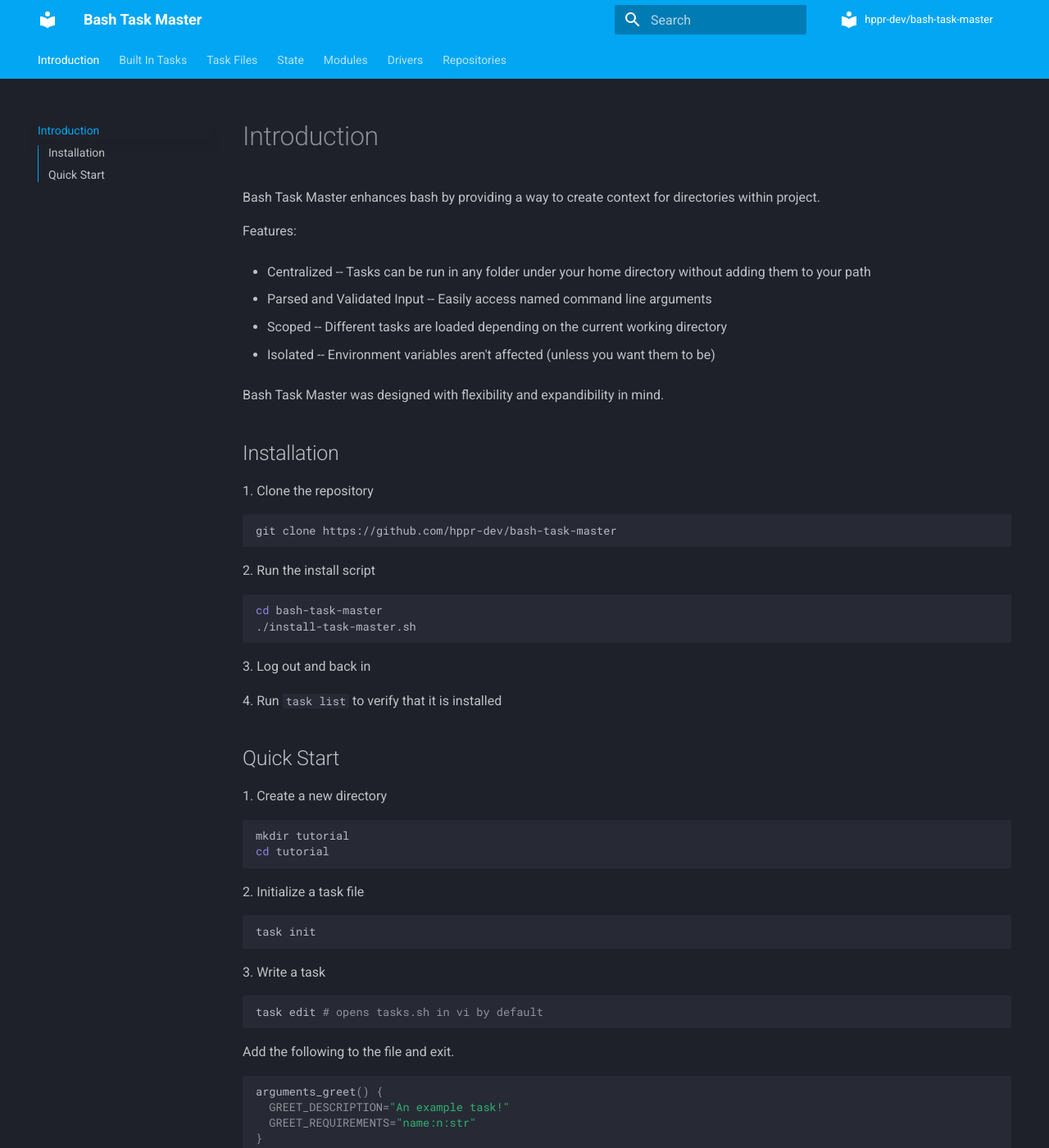
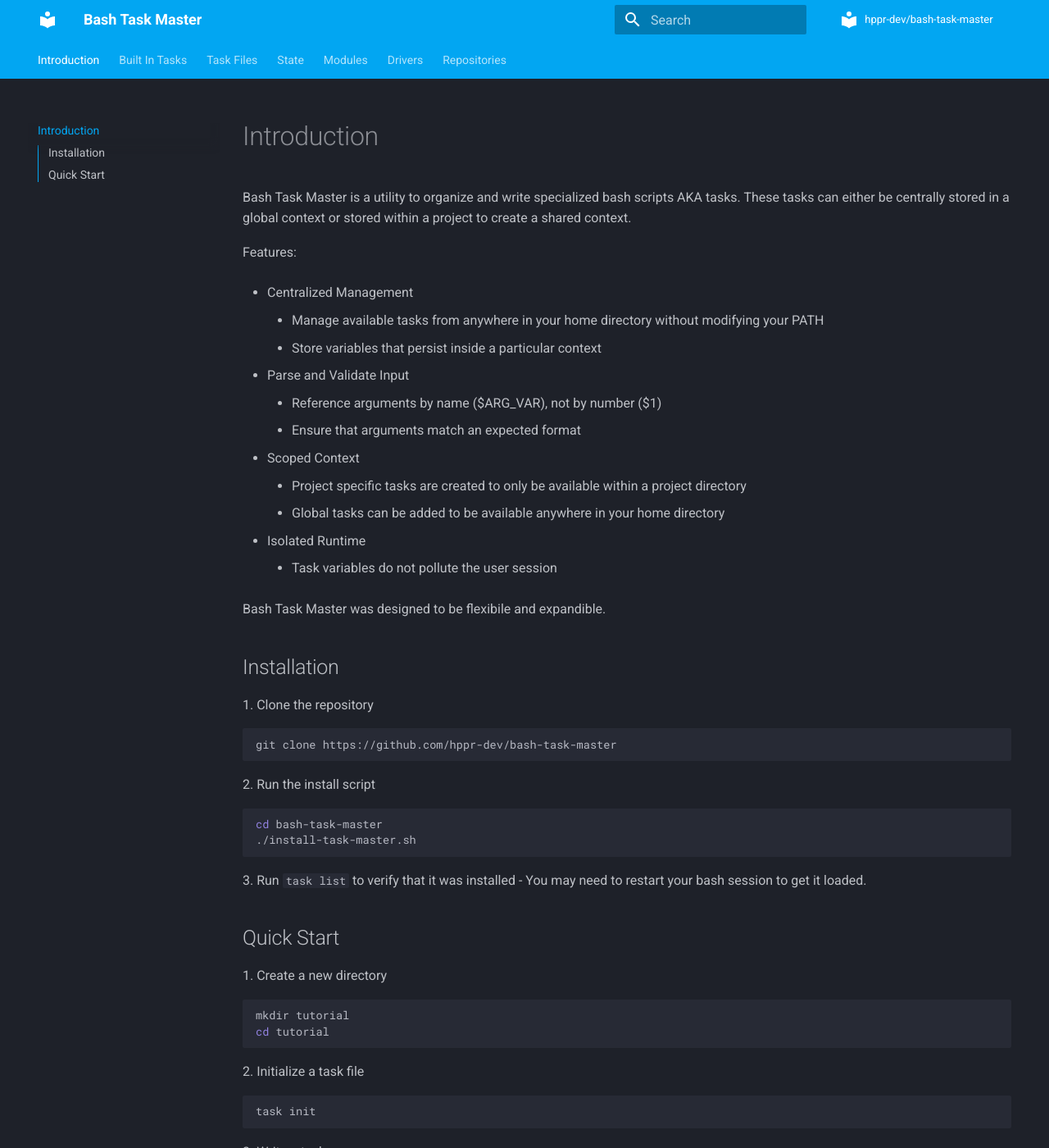
Before and after one commit to hppr-dev/docs-bash-task-master, an MkDocs documentation site: the page built from docs/index.md, in a window 1280 px wide and 1400 px high. Shown: the whole window at 82% size. Built offline with MkDocs 1.6.1 and Material for MkDocs 9.7.7, drawn with Linux system fonts in a browser that asks for light colours; comment, search, counter and statistics services are not loaded; some of the changed text lies outside the part shown.

Commit message:
Add a. Change feature list formatting.

````diff
--- a/docs/index.md
+++ b/docs/index.md
@@ -1,20 +1,26 @@
 # Introduction
 
-Bash Task Master enhances bash by providing a way to create context for directories within project.
+Bash Task Master is a utility to organize and write specialized bash scripts AKA tasks.
+These tasks can either be centrally stored in a global context or stored within a project to create a shared context.
 
 Features:
 
-  - Centralized -- Tasks can be run in any folder under your home directory without adding them to your path
+  - Centralized Management
+    - Manage available tasks from anywhere in your home directory without modifying your PATH
+    - Store variables that persist inside a particular context
 
-  - Parsed and Validated Input -- Easily access named command line arguments
+  - Parse and Validate Input
+    - Reference arguments by name ($ARG_VAR), not by number ($1)
+    - Ensure that arguments match an expected format
 
-  - Scoped -- Different tasks are loaded depending on the current working directory
+  - Scoped Context
+    - Project specific tasks are created to only be available within a project directory
+    - Global tasks can be added to be available anywhere in your home directory
 
-  - Isolated -- Environment variables aren't affected (unless you want them to be)
+  - Isolated Runtime
+    - Task variables do not pollute the user session
 
-
-Bash Task Master was designed with flexibility and expandibility in mind.
-
+Bash Task Master was designed to be flexibile and expandible.
 
 ## Installation
 
@@ -37,9 +43,8 @@
 
 ```
 
-3\. Log out and back in
-
-4\. Run ` task list ` to verify that it is installed
+3\. Run ` task list ` to verify that it was installed
+   - You may need to restart your bash session to get it loaded.
 
 ## Quick Start
 
@@ -118,13 +123,24 @@
 
 # Calling Tasks
 
-```
+Tasks are called using the `task` command.
+This command takes any number of arguments.
+The first argument is always interpreted as the command you would like to run.
+Everything after the command depends on what type of task file you are using.
 
-  task compose up -f --service frontend
-          │     │  │      │       │
-  Command ┘     │  │      │       └ ARG_SERVICE
-     Subcommand ┘  │      └ Long Argument
-    Short Argument ┘
+The default way that commands are parsed is with the [bash task syntax](/drivers#bash-driver).
+This syntax interprets the first argument not starting with `-` after the command as an optional subcommand.
+Everything after the subcommand is required to be an argument.
 
 
-```
+!!! example
+    ```
+
+      task compose up -f --service frontend
+              │     │  │      │       │
+      Command ┘     │  │      │       └ ARG_SERVICE
+         Subcommand ┘  │      └ Long Argument
+        Short Argument ┘
+
+
+    ```
````
